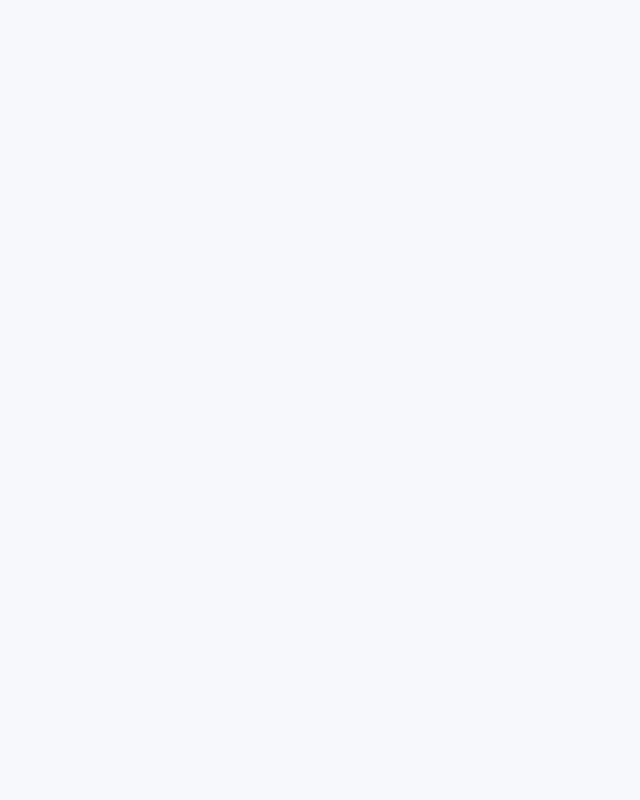
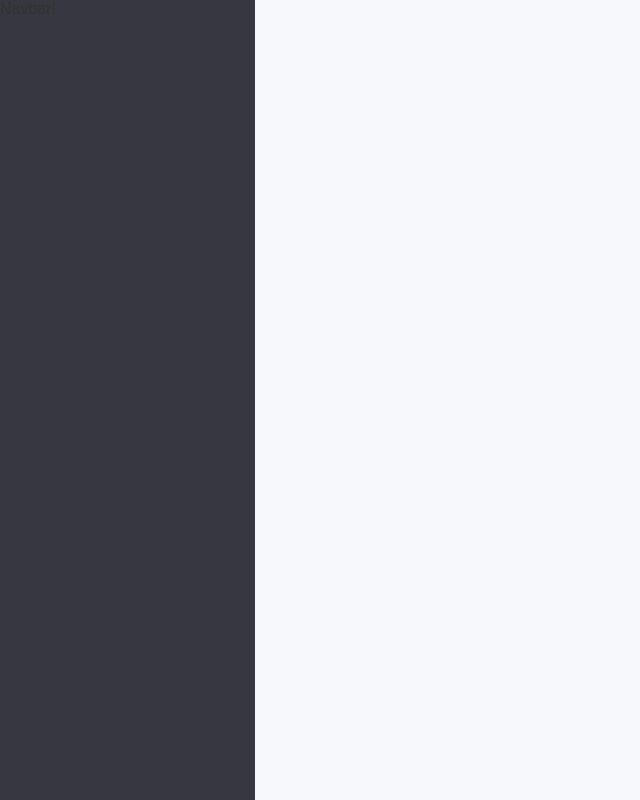
Before and after one commit to dududornelees/react-dashboard, a React (Vite) app: page / in a window 1280 px wide. Before the commit this address had no page. Shown: the whole page, without its empty margins (0-640 px from the left). Built offline with nearby package versions, Linux system fonts and the light colour scheme.

Commit message:
🔥 New: Navbar em todas as rodas autenticadas

```diff
--- a/package.json
+++ b/package.json
@@ -13,6 +13,7 @@
     "prettier": "^2.5.1",
     "react": "^17.0.2",
     "react-dom": "^17.0.2",
+    "react-icons": "^4.3.1",
     "react-router-dom": "^6.2.1",
     "styled-components": "^5.3.3"
   },
--- /dev/null
+++ b/src/components/Layout/Layout.tsx
@@ -0,0 +1,12 @@
+import Navbar from "./Navbar/Navbar";
+
+const Layout: React.FC = ({ children }) => {
+  return (
+    <>
+      <Navbar />
+      {children}
+    </>
+  );
+};
+
+export default Layout;
--- /dev/null
+++ b/src/components/Layout/Navbar/Navbar.tsx
@@ -0,0 +1,8 @@
+// Styles
+import { NavbarStyle } from "./styles";
+
+const Navbar: React.FC = () => {
+  return <NavbarStyle>Navbar!</NavbarStyle>;
+};
+
+export default Navbar;
--- /dev/null
+++ b/src/components/Layout/Navbar/styles.ts
@@ -0,0 +1,8 @@
+import styled from "styled-components";
+
+export const NavbarStyle = styled.div`
+  background-color: ${(props) => props.theme.colors.secondary};
+  width: 255px;
+  min-height: 100vh;
+  height: 100%;
+`;
--- a/src/providers/AuthContext.tsx
+++ b/src/providers/AuthContext.tsx
@@ -17,7 +17,7 @@ export const AuthContextProvider: React.FC = ({ children }) => {
 
   const Login = (email: string, password: string) => {
     console.log(`Login: ${email} e ${password}`);
-    navigate("/");
+    navigate("/home");
   };
 
   return (
--- a/src/routes/Routes.tsx
+++ b/src/routes/Routes.tsx
@@ -3,18 +3,26 @@ import { AuthContextProvider } from "providers/AuthContext";
 
 // Styles
 import { GlobalStyle } from "styles/Global";
+import Layout from "components/Layout/Layout";
 
 // Pages
 import Login from "pages/Login/Login";
+import Home from "pages/Home/Home";
 
 const Routes: React.FC = () => {
   return (
     <BrowserRouter>
-      <GlobalStyle />
+      <AuthContextProvider>
+        <GlobalStyle />
 
-      <AuthContextProvider>
         <Switch>
           <Route path="/login" element={<Login />} />
+          <Route path="*" element={<Login />} />
+
+          {/* Auth routes */}
+          <Route path="/" element={<Layout />}>
+            <Route path="home" element={<Home />} />
+          </Route>
         </Switch>
       </AuthContextProvider>
     </BrowserRouter>
```
Also changed, not shown: 1 other file (tests, documents, lock files or other folders).
